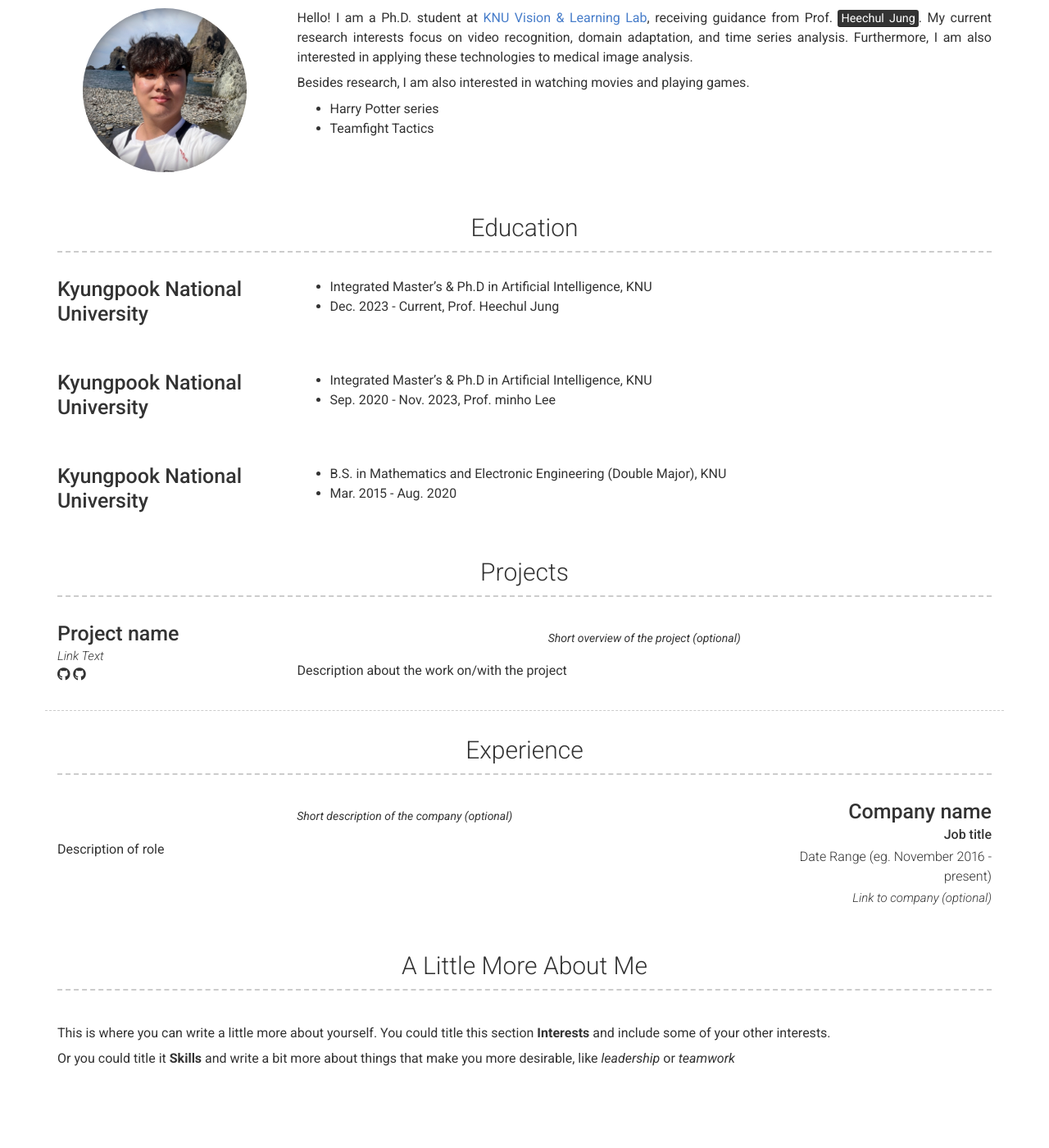
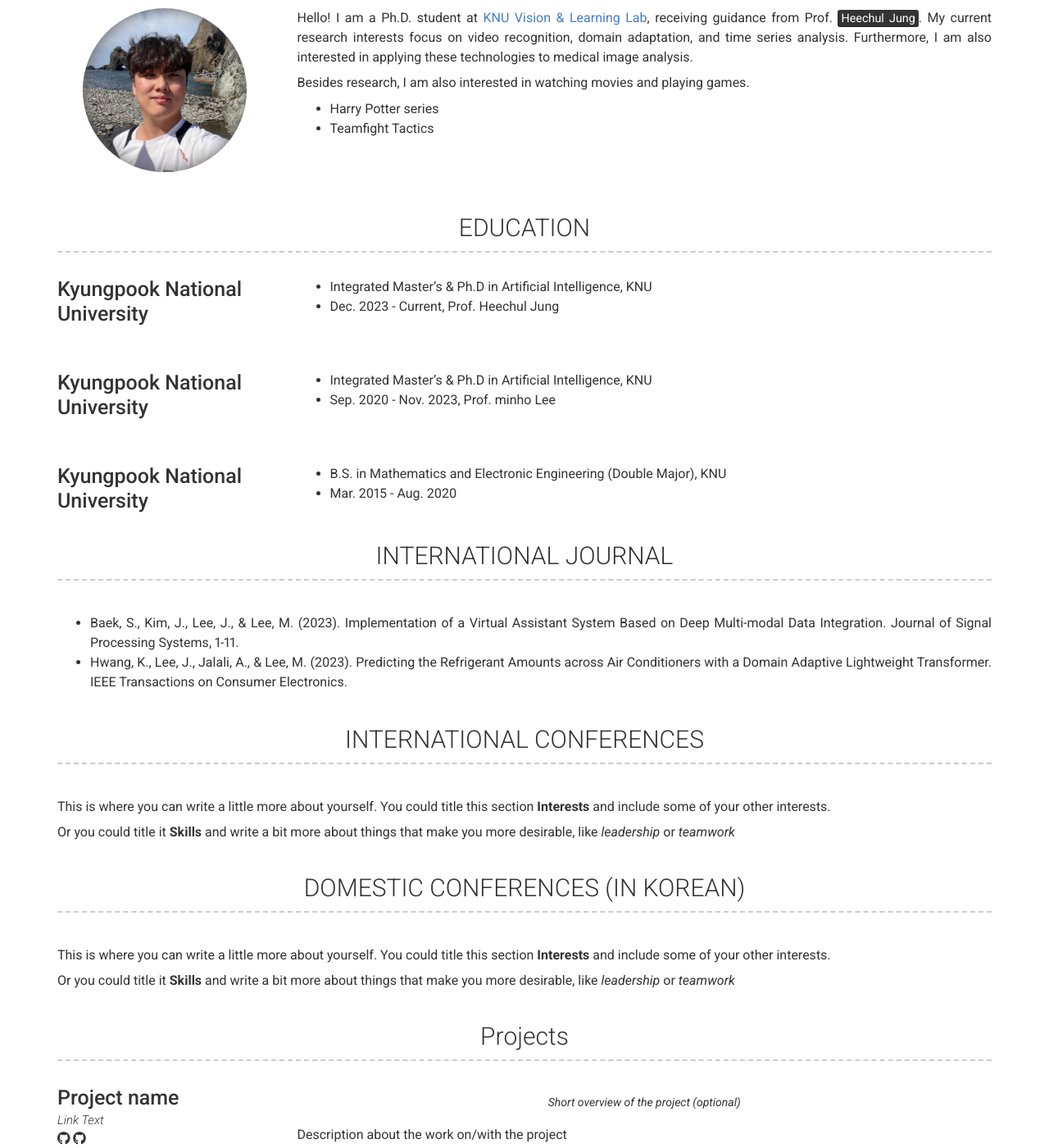
Before and after one commit to zini9405/zini9405.github.io, a Jekyll site: the page built from index.md, in a window 1280 px wide and 1400 px high, scrolled down 269 px. Shown: the whole window at 82% size. Built offline with Jekyll 4.4.1, drawn with Linux system fonts in a browser that asks for light colours; nearby versions of some CDN libraries.

Commit message:
Update _config.yml

```diff
--- a/_config.yml
+++ b/_config.yml
@@ -73,7 +73,7 @@ about_content: | # this will include new lines to allow paragraphs
 #   - Images ![alt text](/images/landscape-trees.jpg "Trees")
 
 content:
-  - title: Education
+  - title: EDUCATION
     layout: list
     content:
       - layout: left
@@ -90,7 +90,7 @@ content:
         description: | # this will include new lines to allow paragraphs
           - Integrated Master's & Ph.D in Artificial Intelligence, KNU
           - Sep. 2020 - Nov. 2023, Prof. minho Lee
-      - layout: left
+      - layout: center
         title: Kyungpook National University
         # sub_title: B.S. in Mathematics and Electronic Engineering (Double Major), KNU
         # caption: Mar. 2015 - Aug. 2020
@@ -98,8 +98,25 @@ content:
           - B.S. in Mathematics and Electronic Engineering (Double Major), KNU
           - Mar. 2015 - Aug. 2020
 
+  - title: INTERNATIONAL JOURNAL
+    layout: text
+    content: | # this will include new lines to allow paragraphs
+      - Baek, S., Kim, J., Lee, J., & Lee, M. (2023). Implementation of a Virtual Assistant System Based on Deep Multi-modal Data Integration. Journal of Signal Processing Systems, 1-11.
+      - Hwang, K., Lee, J., Jalali, A., & Lee, M. (2023). Predicting the Refrigerant Amounts across Air Conditioners with a Domain Adaptive Lightweight Transformer. IEEE Transactions on Consumer Electronics.
 
+  - title: INTERNATIONAL CONFERENCES
+    layout: text
+    content: | # this will include new lines to allow paragraphs
+      This is where you can write a little more about yourself. You could title this section **Interests** and include some of your other interests.
 
+      Or you could title it **Skills** and write a bit more about things that make you more desirable, like *leadership* or *teamwork*
+
+  - title: DOMESTIC CONFERENCES (IN KOREAN)
+    layout: text
+    content: | # this will include new lines to allow paragraphs
+      This is where you can write a little more about yourself. You could title this section **Interests** and include some of your other interests.
+
+      Or you could title it **Skills** and write a bit more about things that make you more desirable, like *leadership* or *teamwork*
 
 
 
```
